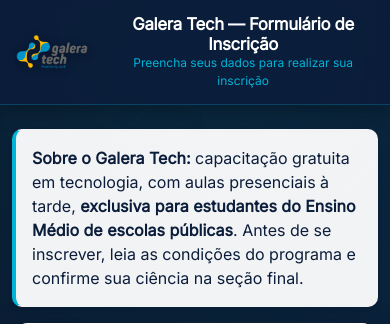
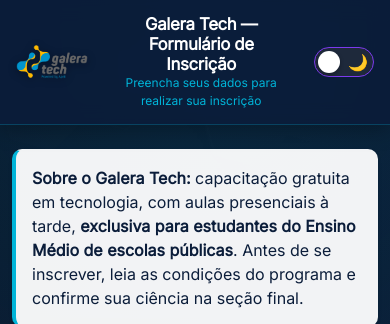
Before and after one commit to LevizBlessedpo/galera-tech-inscricoes, a PHP site: page / in a window 390 px wide. Shown: the top 324 px of the page. Run offline with PHP 8.4, Linux system fonts and the light colour scheme.

Commit message:
feat: mode claro e escuro adicionado, correção nos layouts e salvamento de cache no navegador

```diff
--- a/assets/style.css
+++ b/assets/style.css
@@ -14,14 +14,19 @@
 
 body {
   background-color: var(--fundo-pagina);
-  background-image: radial-gradient(circle at 50% 0%, rgba(0, 180, 216, 0.12), transparent 70%),
-                    linear-gradient(135deg, rgba(9, 20, 40, 0.95), rgba(11, 29, 58, 0.98)),
-                    url('../img/fundo.png');
+  background-image:
+    radial-gradient(circle at 50% 0%, rgba(0, 180, 216, 0.12), transparent 70%),
+    linear-gradient(135deg, rgba(9, 20, 40, 0.95), rgba(11, 29, 58, 0.98)),
+    url("../img/fundo.png");
   background-size: cover;
   background-position: center;
   background-attachment: fixed;
   color: var(--texto-escuro);
-  font-family: "Inter", system-ui, -apple-system, sans-serif;
+  font-family:
+    "Inter",
+    system-ui,
+    -apple-system,
+    sans-serif;
   min-height: 100vh;
   display: flex;
   flex-direction: column;
@@ -115,9 +120,6 @@ main.container {
 }
 
 /* Abas de Navegação (Wizard Tabs) */
-/* ==========================================================
-   CORREÇÃO DAS ABAS DO WIZARD (FIM DO SCROLL CINZA)
-   ========================================================== */
 .wizard-header-tabs {
   display: flex;
   background: #f8fafc;
@@ -154,7 +156,11 @@ main.container {
    ========================================================== */
 .btn-primary,
 .btn-wizard-next {
-  background: linear-gradient(135deg, var(--azul-institucional), var(--azul-escuro-galera));
+  background: linear-gradient(
+    135deg,
+    var(--azul-institucional),
+    var(--azul-escuro-galera)
+  );
   color: #ffffff;
   border: none;
   padding: 0.65rem 1.5rem;
@@ -167,7 +173,11 @@ main.container {
 
 .btn-primary:hover,
 .btn-wizard-next:hover {
-  background: linear-gradient(135deg, var(--azul-hover), var(--azul-institucional));
+  background: linear-gradient(
+    135deg,
+    var(--azul-hover),
+    var(--azul-institucional)
+  );
   transform: translateY(-1px);
   box-shadow: 0 6px 16px rgba(23, 74, 134, 0.35);
   color: #ffffff;
@@ -316,3 +326,66 @@ footer a:hover {
     font-size: 0.75rem !important;
   }
 }
+
+/* =========================================
+   BOTÃO DE TEMA (SLIDE SWITCH EXATO)
+   ========================================= */
+button.theme-switch {
+  position: relative !important;
+  width: 60px !important;
+  height: 30px !important;
+  background-color: #1e293b !important;
+  border: 1px solid #7c3aed !important; /* Borda roxa elegante igual à referência */
+  border-radius: 9999px !important;
+  display: flex !important;
+  align-items: center !important;
+  padding: 0 4px !important;
+  cursor: pointer !important;
+  outline: none !important;
+  box-shadow: none !important;
+  transition: background-color 0.3s ease, border-color 0.3s ease !important;
+}
+
+button.theme-switch .icon-moon .icon-sun {
+  font-size: 14px !important;
+  line-height: 1 !important;
+  user-select: none !important;
+  z-index: 1 !important;
+  margin-left: 2px;
+}
+
+/* O círculo deslizante (bolinha) */
+button.theme-switch .switch-thumb {
+  position: absolute !important;
+  top: 3px !important;
+  left: 3px !important;
+  width: 22px !important;
+  height: 22px !important;
+  background-color: #ffffff !important;
+  border-radius: 50% !important;
+  box-shadow: 0 2px 4px rgba(0, 0, 0, 0.3) !important;
+  transition: transform 0.3s cubic-bezier(0.4, 0, 0.2, 1) !important;
+  z-index: 2 !important;
+}
+
+/* --- QUANDO O MODO CLARO ESTIVER ATIVADO --- */
+body.light-mode {
+  background-color: #f1f5f9 !important;
+  background-image: none !important;
+}
+
+body.light-mode button.theme-switch {
+  background-color: #ffffff !important;
+  border-color: #cbd5e1 !important;
+}
+
+body.light-mode button.theme-switch .switch-thumb {
+  transform: translateX(30px) !important; /* Desloca a bolinha para a direita */
+  background-color: #f59e0b !important; /* Transforma a bolinha em um sol amarelo ao mover */
+}
+
+body.light-mode .wizard-wrapper {
+  background: #ffffff !important;
+  box-shadow: 0 10px 30px rgba(15, 23, 42, 0.1) !important;
+  border: 1px solid #cbd5e1 !important;
+}
--- /dev/null
+++ b/assets/tema.js
@@ -0,0 +1,20 @@
+// ==========================================================
+// CONTROLE DO MODO CLARO / ESCURO
+// ==========================================================
+document.addEventListener("DOMContentLoaded", () => {
+  const btnTema = document.getElementById("btnTemaToggle");
+
+  if (!btnTema) return;
+
+  // 1. Aplica o tema salvo ao carregar
+  if (localStorage.getItem("tema") === "claro") {
+    document.body.classList.add("light-mode");
+  }
+
+  // 2. Alterna o tema ao clicar
+  btnTema.addEventListener("click", () => {
+    document.body.classList.toggle("light-mode");
+    const modoAtual = document.body.classList.contains("light-mode") ? "claro" : "escuro";
+    localStorage.setItem("tema", modoAtual);
+  });
+});
--- a/index.php
+++ b/index.php
@@ -15,7 +15,7 @@
 
 <body>
 
-  <!-- HEADER FIXO (STICKY TOP) COM LOGO NA ESQUERDA E TEXTO CENTRALIZADO -->
+  <!-- HEADER FIXO -->
   <header class="cabecalho sticky-top">
     <div class="container-fluid px-3 px-md-4">
       <div class="row align-items-center">
@@ -23,13 +23,21 @@
         <div class="col-auto col-md-3 text-start">
           <img src="img/galera_tech_logo.png" alt="Galera Tech" class="cabecalho-logo-img">
         </div>
-        <!-- Centro: Título do Formulário alinhado no meio do container -->
-        <div class="col text-center me-auto">
+
+        <!-- Centro: Título -->
+        <div class="col text-center">
           <h1 class="h4 mb-0 cabecalho-titulo">Galera Tech — Formulário de Inscrição</h1>
           <p class="mb-0 small cabecalho-subtitulo">Preencha seus dados para realizar sua inscrição</p>
         </div>
-        <!-- Direita: Espaçador para balanço no Desktop -->
-        <div class="col-md-3 d-none d-md-block"></div>
+
+        <!-- Direita: Botão de Tema -->
+        <div class="col-auto col-md-3 d-flex justify-content-end">
+          <button id="btnTemaToggle" class="theme-switch" type="button" aria-label="Alternar tema">
+            <span class="icon-sun">☀️</span>
+            <span class="icon-moon" style="margin-left: 9px;">🌙</span>
+            <div class="switch-thumb"></div>
+          </button>
+        </div>
       </div>
     </div>
   </header>
@@ -38,12 +46,6 @@
     <!-- Aviso Institucional -->
     <div class="alert alert-info-custom shadow-sm mb-3" role="note">
       <strong>Sobre o Galera Tech:</strong> capacitação gratuita em tecnologia, com aulas presenciais à tarde, <strong>exclusiva para estudantes do Ensino Médio de escolas públicas</strong>. Antes de se inscrever, leia as condições do programa e confirme sua ciência na seção final.
-    </div>
-
-    <!-- Toast de Sucesso Dinâmico -->
-    <div id="mensagemSucesso" class="alert alert-success alert-dismissible fade show d-none" role="alert">
-      <strong>Inscrição enviada!</strong> Seus dados foram salvos com sucesso no sistema.
-      <button type="button" class="btn-close" data-bs-dismiss="alert" aria-label="Close"></button>
     </div>
 
     <div class="wizard-wrapper">
@@ -152,7 +154,33 @@
                 <label for="estado" class="form-label">Estado (UF) <span class="obrigatorio">*</span></label>
                 <select class="form-select" id="estado" name="estado" required>
                   <option value="">Selecione</option>
-                  <option value="AC">Acre (AC)</option><option value="AL">Alagoas (AL)</option><option value="AP">Amapá (AP)</option><option value="AM">Amazonas (AM)</option><option value="BA">Bahia (BA)</option><option value="CE">Ceará (CE)</option><option value="DF">Distrito Federal (DF)</option><option value="ES">Espírito Santo (ES)</option><option value="GO">Goiás (GO)</option><option value="MA">Maranhão (MA)</option><option value="MT">Mato Grosso (MT)</option><option value="MS">Mato Grosso do Sul (MS)</option><option value="MG">Minas Gerais (MG)</option><option value="PA">Pará (PA)</option><option value="PB">Paraíba (PB)</option><option value="PR">Paraná (PR)</option><option value="PE">Pernambuco (PE)</option><option value="PI">Piauí (PI)</option><option value="RJ">Rio de Janeiro (RJ)</option><option value="RN">Rio Grande do Norte (RN)</option><option value="RS">Rio Grande do Sul (RS)</option><option value="RO">Rondônia (RO)</option><option value="RR">Roraima (RR)</option><option value="SC">Santa Catarina (SC)</option><option value="SP">São Paulo (SP)</option><option value="SE">Sergipe (SE)</option><option value="TO">Tocantins (TO)</option>
+                  <option value="AC">Acre (AC)</option>
+                  <option value="AL">Alagoas (AL)</option>
+                  <option value="AP">Amapá (AP)</option>
+                  <option value="AM">Amazonas (AM)</option>
+                  <option value="BA">Bahia (BA)</option>
+                  <option value="CE">Ceará (CE)</option>
+                  <option value="DF">Distrito Federal (DF)</option>
+                  <option value="ES">Espírito Santo (ES)</option>
+                  <option value="GO">Goiás (GO)</option>
+                  <option value="MA">Maranhão (MA)</option>
+                  <option value="MT">Mato Grosso (MT)</option>
+                  <option value="MS">Mato Grosso do Sul (MS)</option>
+                  <option value="MG">Minas Gerais (MG)</option>
+                  <option value="PA">Pará (PA)</option>
+                  <option value="PB">Paraíba (PB)</option>
+                  <option value="PR">Paraná (PR)</option>
+                  <option value="PE">Pernambuco (PE)</option>
+                  <option value="PI">Piauí (PI)</option>
+                  <option value="RJ">Rio de Janeiro (RJ)</option>
+                  <option value="RN">Rio Grande do Norte (RN)</option>
+                  <option value="RS">Rio Grande do Sul (RS)</option>
+                  <option value="RO">Rondônia (RO)</option>
+                  <option value="RR">Roraima (RR)</option>
+                  <option value="SC">Santa Catarina (SC)</option>
+                  <option value="SP">São Paulo (SP)</option>
+                  <option value="SE">Sergipe (SE)</option>
+                  <option value="TO">Tocantins (TO)</option>
                 </select>
                 <div class="invalid-feedback">Selecione o estado.</div>
               </div>
@@ -261,11 +289,11 @@
             </div>
             <p class="small text-secondary">* Campos obrigatórios. O aviso de privacidade está disponível no link acima; o texto é uma minuta que deverá ser revisada pela organização antes de receber dados reais.</p>
           </div>
-          <div class="wizard-footer-actions">
-            <div class="d-flex gap-2 w-100 justify-content-end">
-              <button type="reset" class="btn btn-outline-secondary px-3">Limpar</button>
-              <button type="submit" class="btn btn-primary px-4 fw-semibold">Enviar inscrição</button>
-            </div>
+
+          <!-- ADICIONE ESTE BLOCO ABAIXO PARA OS BOTÕES APARECEREM -->
+          <div class="acoes-form">
+            <button type="reset" class="btn btn-outline-secondary px-3">Limpar</button>
+            <button type="submit" class="btn btn-primary px-4 fw-semibold">Enviar inscrição</button>
           </div>
         </section>
 
@@ -277,12 +305,13 @@
     </footer>
   </main>
 
-  <!-- Scripts do formulário e validações -->
+  <!-- Scripts -->
   <script src="https://cdn.jsdelivr.net/npm/bootstrap@5.3.3/dist/js/bootstrap.bundle.min.js"></script>
   <script src="assets/validacoes.js"></script>
   <script src="assets/formulario.js"></script>
   <script src="assets/cep.js"></script>
   <script src="assets/localStorage.js"></script>
+  <script src="assets/tema.js"></script>
 </body>
 
 </html>
```
Also changed, not shown: assets/localStorage.js (+14 -40 lines), assets/formulario.js (line endings or trailing spaces).
